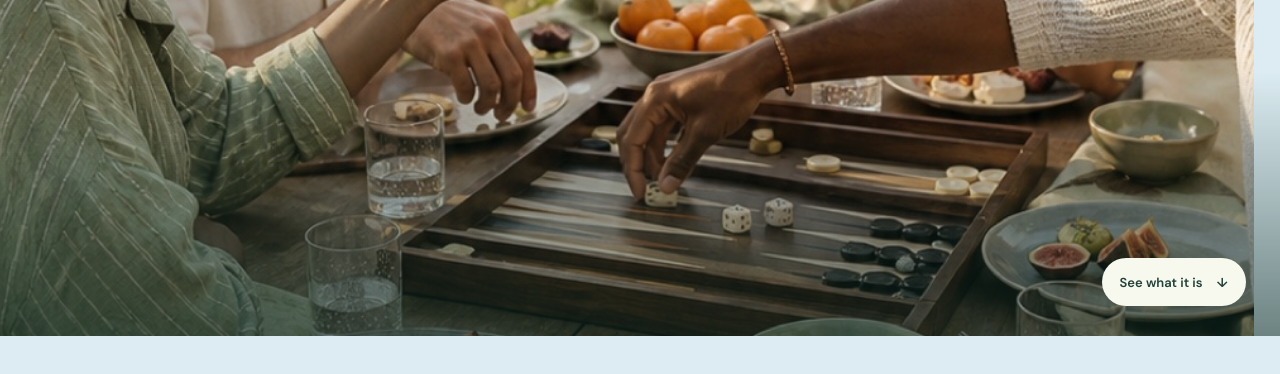
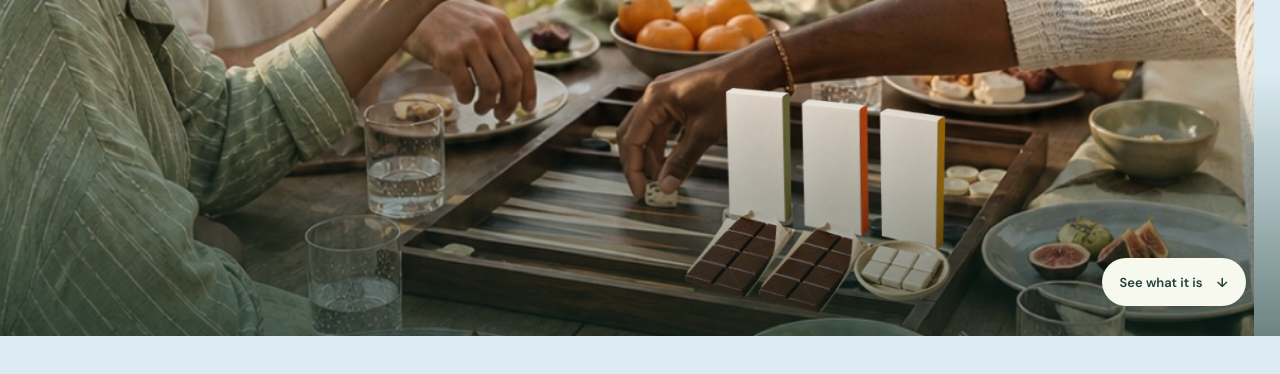
Before and after one commit to mikedmote52/good-evening-oakland-preview, a website with bundled scripts: page index.html in a window 1280 px wide. Shown: the part 464-838 px from the top of the page. Built offline with nearby package versions, Linux system fonts and the light colour scheme.

Commit message:
Make the hero product unmistakable

```diff
--- a/index.html
+++ b/index.html
@@ -20,6 +20,7 @@
         <div class="scene-shell">
           <img class="scene scene-arrival" src="assets/shared-table-arrival.jpg" alt="Friends sharing food and playing backgammon with a chocolate bar on the table">
           <img class="scene scene-flourish" src="assets/shared-table-flourish.jpg" alt="">
+          <img class="table-product-spread" src="assets/table-product-spread.png" alt="" aria-hidden="true">
           <div class="living-light" aria-hidden="true"></div>
           <div class="growing-garden" aria-hidden="true"><i></i><i></i><i></i><i></i><i></i></div>
         </div>
--- a/styles.css
+++ b/styles.css
@@ -86,6 +86,19 @@ img { display: block; max-width: 100%; }
   opacity: var(--flourish);
   transform: scale(calc(.985 + var(--flourish) * .015));
   transform-origin: 72% 26%;
+}
+
+.table-product-spread {
+  position: absolute;
+  z-index: 3;
+  left: 48%;
+  bottom: 12%;
+  width: min(78vw, 310px);
+  height: auto;
+  pointer-events: none;
+  filter: drop-shadow(0 20px 18px rgba(16, 38, 31, .22));
+  transform: translateX(-50%) rotate(-1.2deg);
+  transform-origin: 50% 80%;
 }
 
 .scene-shell::after {
@@ -423,6 +436,7 @@ img { display: block; max-width: 100%; }
   .copy-arrival { top: 23%; }
   .copy-arrival h1 { font-size: clamp(72px, 8.5vw, 134px); }
   .copy-sharing, .copy-opening { top: 40%; font-size: clamp(74px, 8.5vw, 132px); }
+  .table-product-spread { left: 65%; bottom: 2%; width: min(28vw, 520px); }
   .primary-action { right: 34px; bottom: 30px; }
   .product-reveal { padding: 110px 5vw 46px; }
   .product-reveal h2, .chapter h2, .release h2 { font-size: clamp(72px, 8vw, 122px); }
@@ -442,6 +456,10 @@ img { display: block; max-width: 100%; }
   .responsibility-grid { margin-top: 0; }
   .responsibility-note { grid-column: 2; }
   .release { padding: 120px 5vw 38px; }
+}
+
+@media (min-width: 1800px) and (min-height: 1100px) {
+  .table-product-spread { bottom: 6%; }
 }
 
 @media (max-height: 720px) and (max-width: 759px) {
```
Also changed, not shown: tests/page-contract.test.mjs (+19 -0 lines), assets/table-product-spread.png (added).
